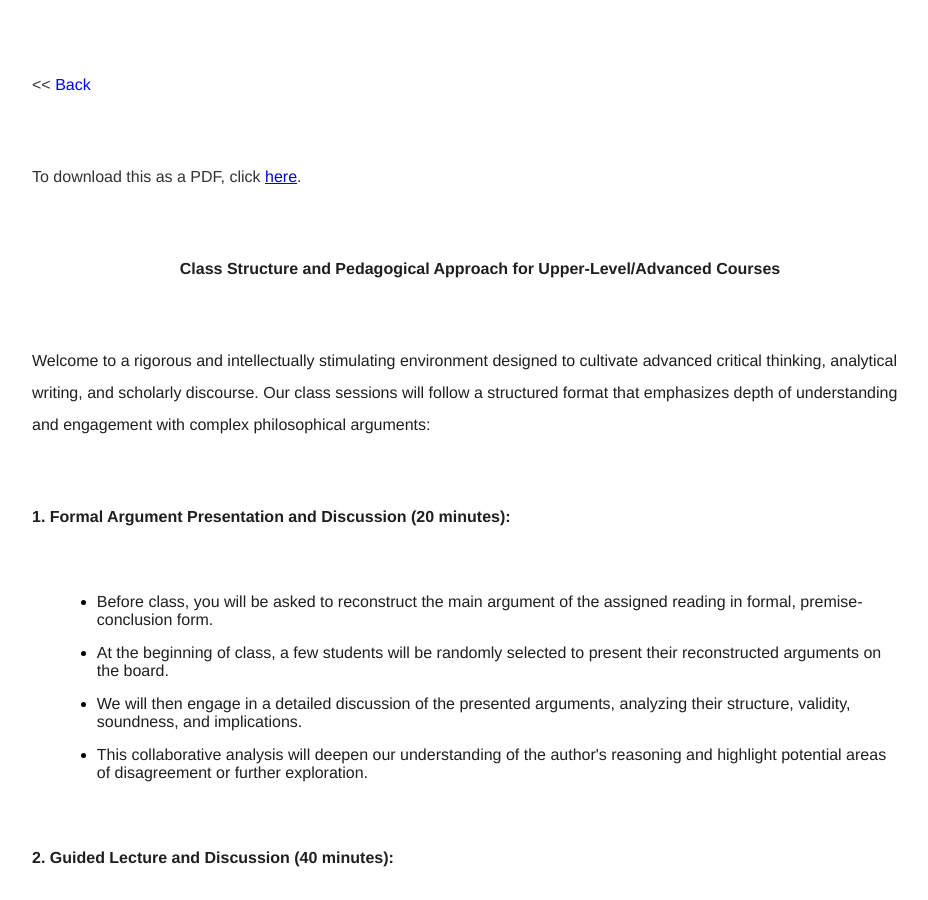
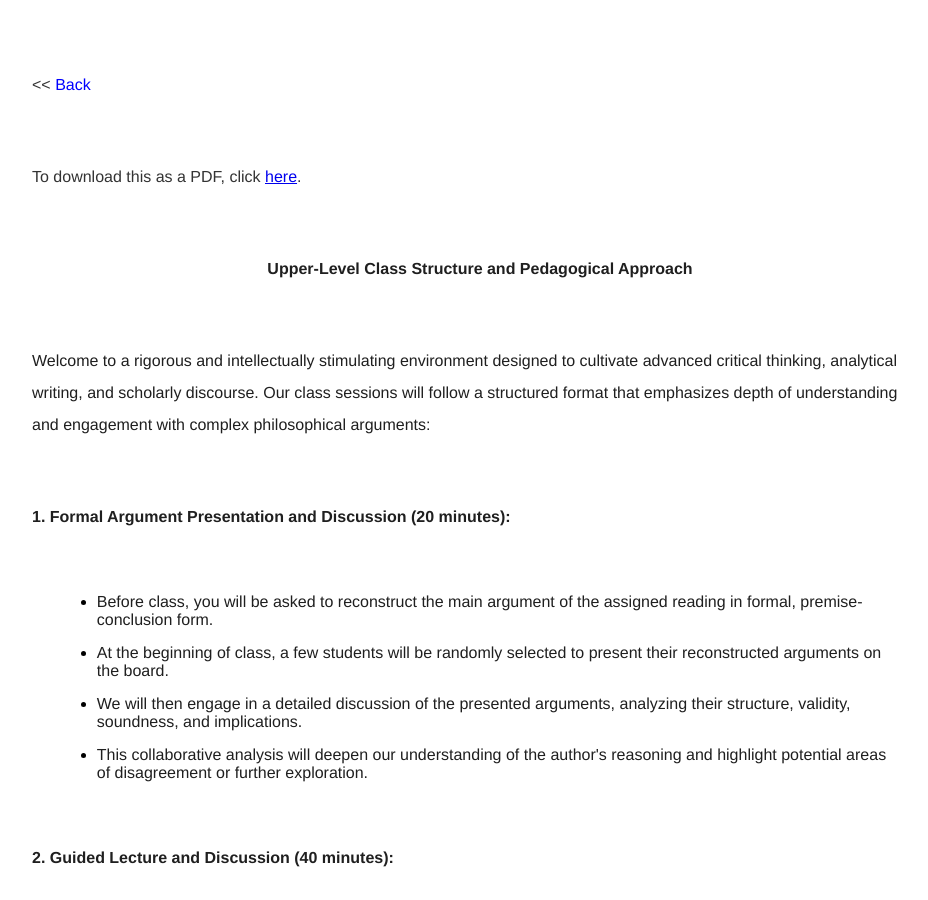
Before and after one commit to kevinjpatton/kevinjpatton.github.io, a Jekyll site: the page built from pedagogy/upper/upper_level_class_structure.html, in a window 1280 px wide and 900 px high, scrolled down 359 px. Shown: the whole window, without its empty margins (160-1088 px from the left). Built offline with Jekyll 4.4.1, drawn with Linux system fonts in a browser that asks for light colours; Markdown is read by kramdown in place of the engine named in the settings.

Commit message:
Update upper_level_class_structure.html

```diff
--- a/pedagogy/upper/upper_level_class_structure.html
+++ b/pedagogy/upper/upper_level_class_structure.html
@@ -14,7 +14,7 @@ title: Pedagogy - Upper-Level Class Structure
 <p>To download this as a PDF, click <a href="/teaching/commonresources/Handout - 3000_4000 Class Structure.pdf" target="_blank">here</a>.</p>
 <p style="text-align:center;">
   <span style="color:#1f1f1f;">
-    <strong>Class Structure and Pedagogical Approach for Upper-Level/Advanced Courses</strong>
+    <strong>Upper-Level Class Structure and Pedagogical Approach</strong>
   </span>
 </p>
 <p>
```
